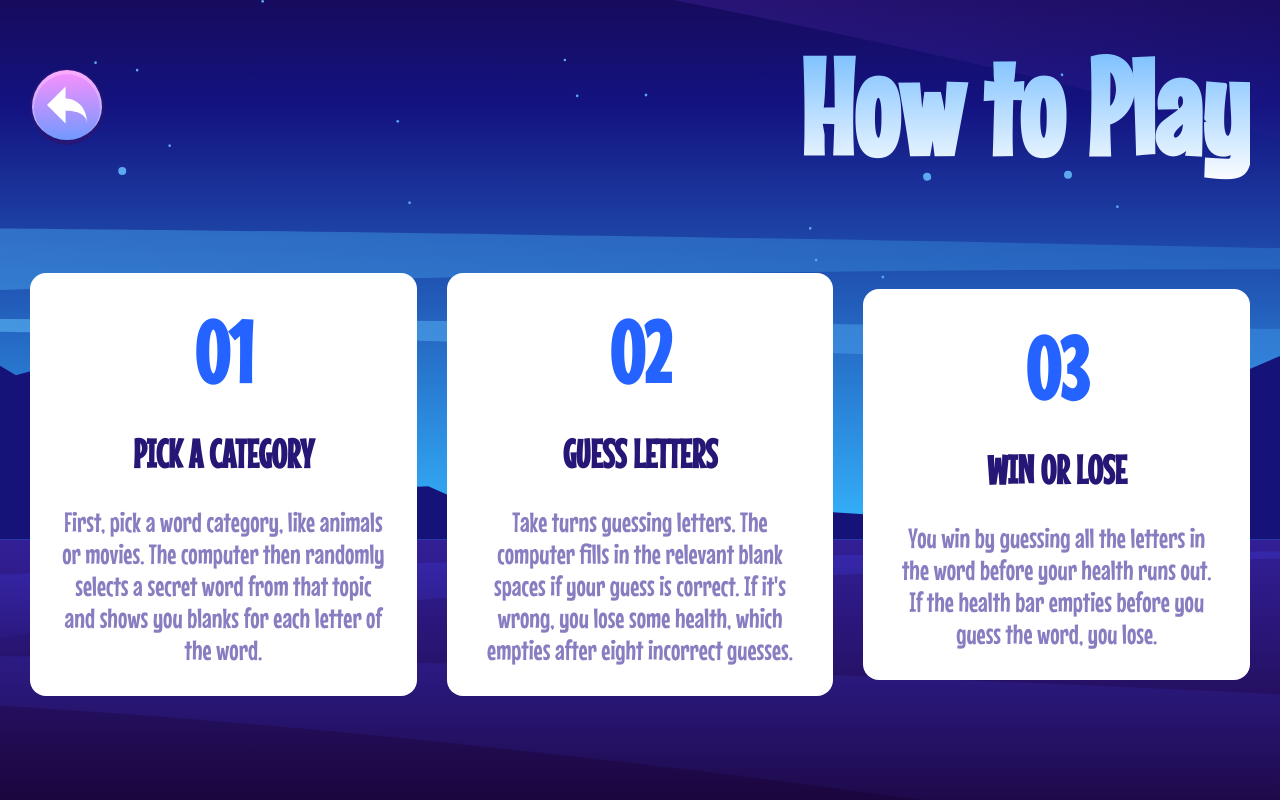
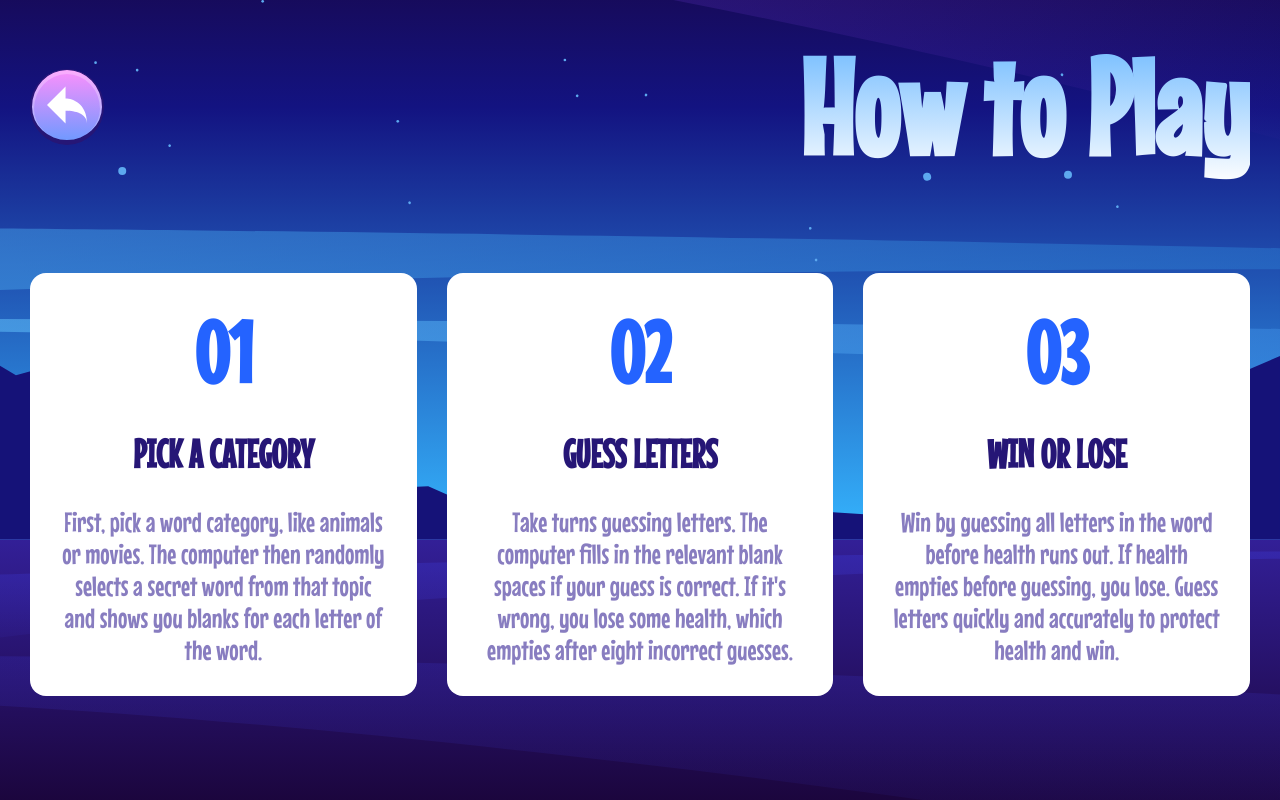
Before and after one commit to BohdanShh/The-Hangman-Game, a Next.js app: page /rules in a window 1280 px wide. Built offline with nearby package versions, Linux system fonts and the light colour scheme.

Commit message:
Changed rule text

```diff
--- a/src/app/rules/page.tsx
+++ b/src/app/rules/page.tsx
@@ -49,8 +49,8 @@ const Rules: NextPage = () => {
           <RuleNumber>03</RuleNumber>
           <RuleName>Win or Lose</RuleName>
           <RuleDescription>
-            You win by guessing all the letters in the word before your health runs out. If the
-            health bar empties before you guess the word, you lose.
+            Win by guessing all letters in the word before health runs out. If health empties before
+            guessing, you lose. Guess letters quickly and accurately to protect health and win.
           </RuleDescription>
         </RuleCard>
       </RuleList>
--- a/src/app/rules/styles.ts
+++ b/src/app/rules/styles.ts
@@ -2,10 +2,8 @@ import styled from 'styled-components';
 
 export const RuleList = styled.div`
   flex: 1;
-  display: flex;
-  align-items: center;
-  justify-content: center;
   display: grid;
+  place-items: center;
   grid-template-columns: repeat(3, 1fr);
   grid-template-rows: repeat(1, auto);
   gap: 30px;
```
